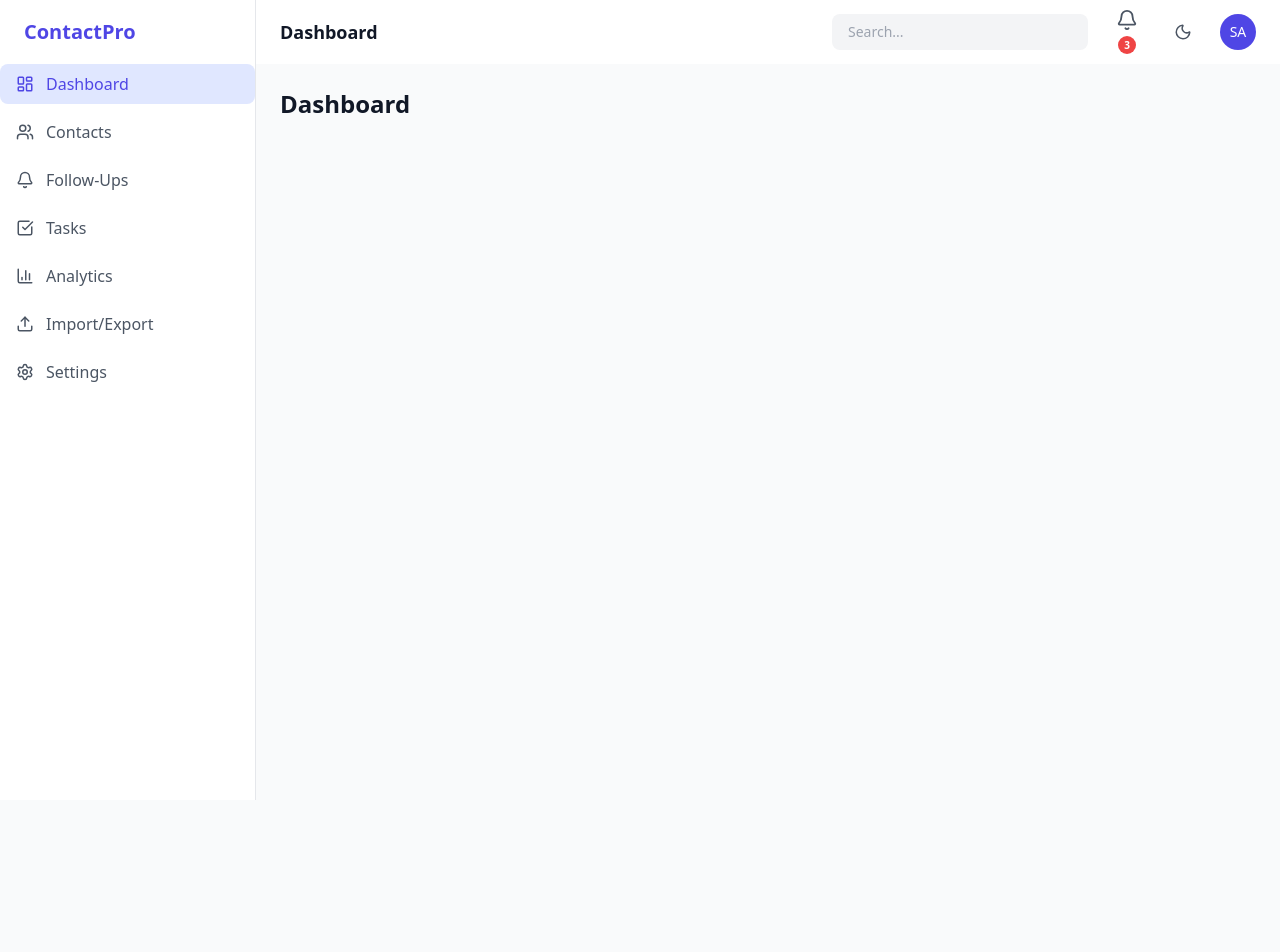
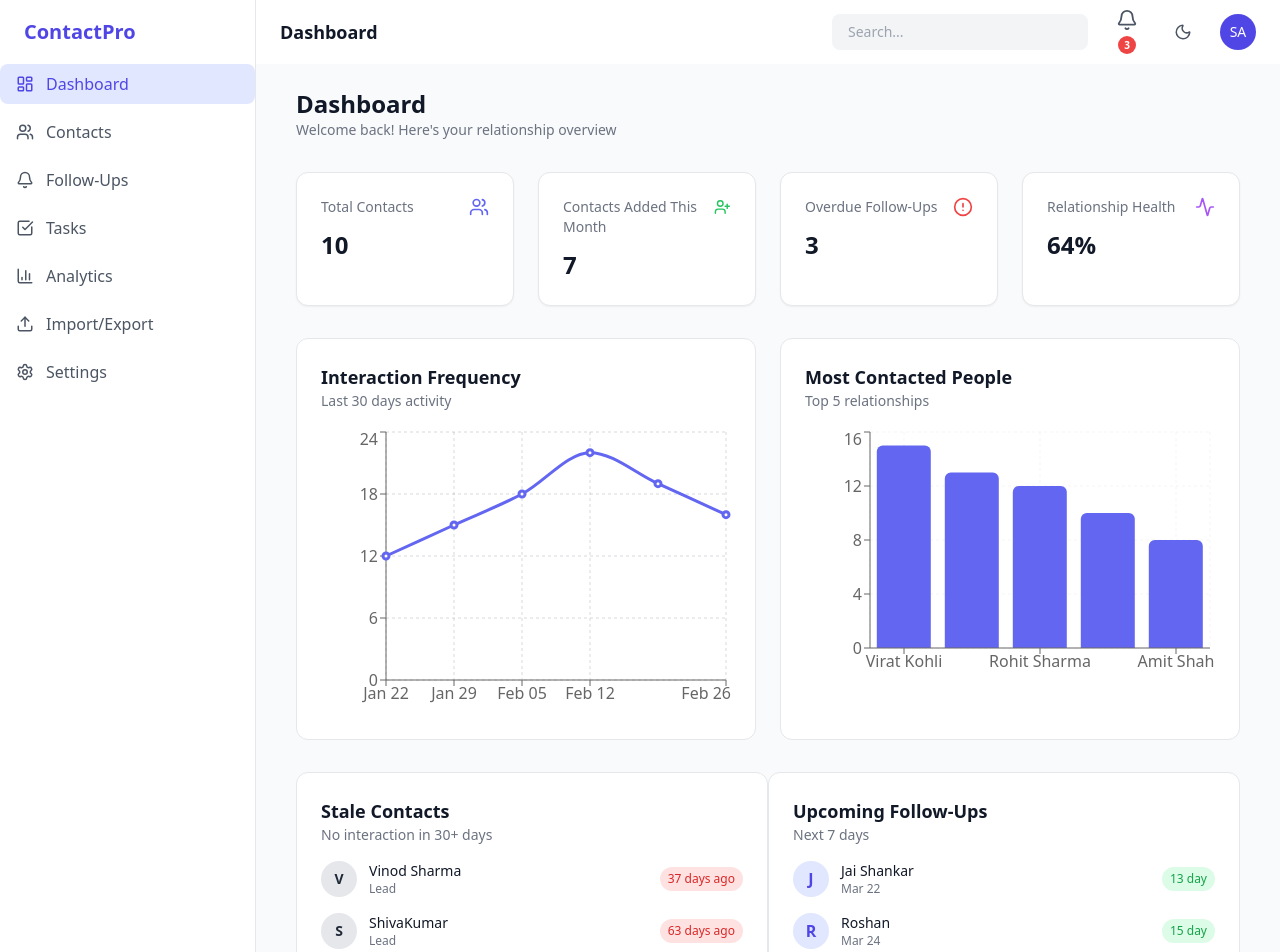
Before and after one commit to Srihariacharya/Contact-Management-System-Frontend, a React (Vite) app: page / in a window 1280 px wide. Shown: the top 952 px of the page. Before the commit the page ends 800 px from the top, so only its background shows below. Built offline with nearby package versions, Linux system fonts and the light colour scheme.

Commit message:
Add dashboard UI with statistics cards, charts, and activity panels for Contact Management System

```diff
--- a/src/pages/Dashboard.jsx
+++ b/src/pages/Dashboard.jsx
@@ -1,7 +1,253 @@
+import { Users, UserPlus, AlertCircle, Activity } from "lucide-react";
+import { LineChart, Line, XAxis, YAxis, Tooltip, ResponsiveContainer, BarChart, Bar, CartesianGrid } from "recharts";
+
+const stats = [
+  {
+    title: "Total Contacts",
+    value: "10",
+    subtitle: "Active relationships",
+    icon: <Users className="text-indigo-500" size={20} />,
+  },
+  {
+    title: "Contacts Added This Month",
+    value: "7",
+    subtitle: "+12% from last month",
+    icon: <UserPlus className="text-green-500" size={20} />,
+  },
+  {
+    title: "Overdue Follow-Ups",
+    value: "3",
+    subtitle: "Needs attention",
+    icon: <AlertCircle className="text-red-500" size={20} />,
+  },
+  {
+    title: "Relationship Health",
+    value: "64%",
+    subtitle: "Average score",
+    icon: <Activity className="text-purple-500" size={20} />,
+  },
+];
+
+const interactionData = [
+  {date: "Jan 22", interactions: 12 },
+  {date: "Jan 29", interactions: 15 },
+  {date: "Feb 05", interactions: 18 },
+  {date: "Feb 12", interactions: 22 },
+  {date: "Feb 19", interactions: 19 },
+  {date: "Feb 26", interactions: 16 },
+];
+
+const contactData = [
+  {name: "Virat Kohli", value: 15},
+  {name: "PM Modi", value: 13},
+  {name: "Rohit Sharma", value: 12},
+  {name: "KL Rahul", value: 10},
+  {name: "Amit Shah", value: 8},
+]
+
+const staleContacts = [
+  {
+    name: "Vinod Sharma",
+    role: "Lead",
+    days: "37 days ago",
+  },
+  {
+    name: "ShivaKumar",
+    role: "Lead",
+    days: "63 days ago",
+  },
+  {
+    name: "Rohan",
+    role: "Lead",
+    days: "47 days ago",
+  },
+];
+
+const upcomingFollowups = [
+  {
+    name: "Jai Shankar",
+    date: "Mar 22",
+    days: "13 day",
+  },
+  {
+    name: "Roshan ",
+    date: "Mar 24",
+    days: "15 day",
+  },
+   {
+    name: "Ramesh",
+    date: "Mar 28",
+    days: "19 day",
+  },
+];
+
 export default function Dashboard() {
-    return <div className="max-w-7xl mx-auto">
-  <h1 className="text-2xl font-semibold text-gray-900 dark:text-gray-100 mb-6">
-    Dashboard
-  </h1>
-</div>;
+    return (
+    <div className="max-w-7xl mx-auto px-4 space-y-8">
+
+     {/*Page Title */}
+     <div>
+      <h1 className="text-2xl font-semibold text-gray-900 dark:text-gray-100">
+        Dashboard
+      </h1>
+
+      <p className="text-sm text-gray-500 dark: text-gray-400">
+        Welcome back! Here's your relationship overview
+      </p>
+     </div>
+
+      {/*Stats Card */}
+      <div className="grid grid-cols-1 md:grid-cols-2 xl:grid-cols-4 gap-6">
+        {stats.map((stat, index) => (
+          <div key ={index}
+            className = "bg-white dark:bg-gray-800 border border-gray-200 dark:border-gray-700 rounded-xl p-6 shadow-sm hover:shodow-md transition">
+             <div className="flex justify-between items-start">
+              <p className="text-sm text-gray-500 dark:text-gray-400">
+                {stat.title}
+              </p>
+               {stat.icon}
+             </div>
+             <p className="mt-3 text-2xl font-bold text-gray-900 dark:text-gray-100">
+                {stat.value}
+             </p>
+          </div>
+        ))}
+      </div>
+
+      {/*Charts Section*/}
+      <div className="grid grid-cols-1 xl:grid-cols-2 gap-6">
+
+      {/* Interaction Frequency */}
+      <div className="bg-white dark:bg-gray-800 border border-gray-200 dark:border-gray-700 rounded-xl p-6">
+        <h2 className="text-lg font-semibold text-gray-900 dark:text-gray-100">
+          Interaction Frequency
+        </h2>
+
+        <p className="text-sm text-gray-500 dark:text-gray-400 mb-4">
+          Last 30 days activity
+        </p>
+
+        <div className="h-72">
+          <ResponsiveContainer width="100%" height="100%">
+            <LineChart data={interactionData}>
+              <CartesianGrid strokeDasharray="3 3" stroke="#374151" opacity={0.2}/>
+              <XAxis dataKey="date" />
+              <YAxis />
+              <Tooltip />
+              <Line
+                 type="monotone"
+                 dataKey="interactions"
+                 stroke="#6366F1"
+                 strokeWidth={3}
+              />
+            </LineChart>
+          </ResponsiveContainer>
+        </div>
+      </div>
+
+      {/* Most Contacted People */}
+      <div className="bg-white dark:bg-gray-800 border border-gray-200 dark:border-gray-700 rounded-xl p-6">
+        <h2 className="text-lg font-semibold text-gray-900 dark:text-gray-100">
+          Most Contacted People
+        </h2>
+
+        <p className="text-sm text-gray-500 dark:text-gray-400 mb-4">
+          Top 5 relationships
+        </p>
+
+        <div className="h-64">
+          <ResponsiveContainer width="100%" height="100%">
+            <BarChart data={contactData}>
+              <CartesianGrid strokeDasharray="3 3" opacity={0.2}/>
+              <XAxis dataKey="name" />
+              <YAxis />
+              <Tooltip />
+              <Bar dataKey="value" fill="#6366F1" radius={[6,6,0,0]} />
+            </BarChart>
+          </ResponsiveContainer>
+        </div>
+
+       </div>
+     </div>
+
+     {/*Activity Section */}
+     <div className="grid grid-cols-1 xl:grid-cols-2 gap=6">
+
+      {/* Stale Contacts */}
+      <div className="bg-white dark:bg-gray-800 border border-gray-200 dark:border-gray-700 rounded-xl p-6">
+        <h2 className="text-lg font-semibold text-gray-900 dark:text-gray-100">
+          Stale Contacts
+        </h2>
+
+        <p className="text-sm text-gray-500 dark:text-gray-400 mb-4">
+          No interaction in 30+ days
+        </p>
+
+        <div className="space-y-4">
+          {staleContacts.map((contact, index) => (
+            <div key={index} className="flex items-center justify-between">
+              <div className="flex items-center gap-3">
+                <div className="w-9 h-9 flex items-center justify-center rounded-full bg-gray-200 dark:bg-gray-700 text-sm font-semibold">
+                  {contact.name.charAt(0)}
+                </div>
+
+                <div>
+                  <p className="text-sm font-medium text-gray-900 dark:text-gray-100">
+                    {contact.name}
+                  </p>
+
+                  <p className="text-xs text-gray-500">
+                    {contact.role}
+                  </p>
+                </div>
+              </div>
+
+              <span className="text-xs px-2 py-1 rounded-full bg-red-100 text-red-600">
+                {contact.days}
+              </span>
+            </div>
+          ))}
+        </div>
+      </div>
+
+      {/* Upcoming FollowUps */}
+      <div className="bg-white dark:bg-gray-800 border border-gray-200 dark:border-gray-700 rounded-xl p-6">
+        <h2 className="text-lg font-semibold text-gray-900 dark:text-gray-100">
+          Upcoming Follow-Ups
+        </h2>
+
+        <p className="text-sm text-gray-500 dark:text-gray-400 mb-4">
+          Next 7 days
+        </p>
+
+        <div className="space-y-4">
+          {upcomingFollowups.map((item, index) => (
+            <div key={index} className="flex items-center justify-between">
+               <div className="flex items-center gap-3">
+                <div className="w-9 h-9 flex items-center justify-center rounded-full bg-indigo-100 text-indigo-600 font-semibold">
+                  {item.name.charAt(0)}
+                </div>
+
+                <div>
+                  <p className="text-sm font-medium text-gray-900 dark:text-gray-100">
+                    {item.name}
+                  </p>
+
+                  <p className="text-xs text-gray-500">
+                    {item.date}
+                  </p>
+                </div>
+              </div>
+
+              <span className="text-xs px-2 py-1 rounded-full bg-green-100 text-green-600">
+                {item.days}
+              </span>
+            </div>
+          ))}
+        </div>
+      </div>
+     </div>
+
+    </div>
+  );
 }
```
